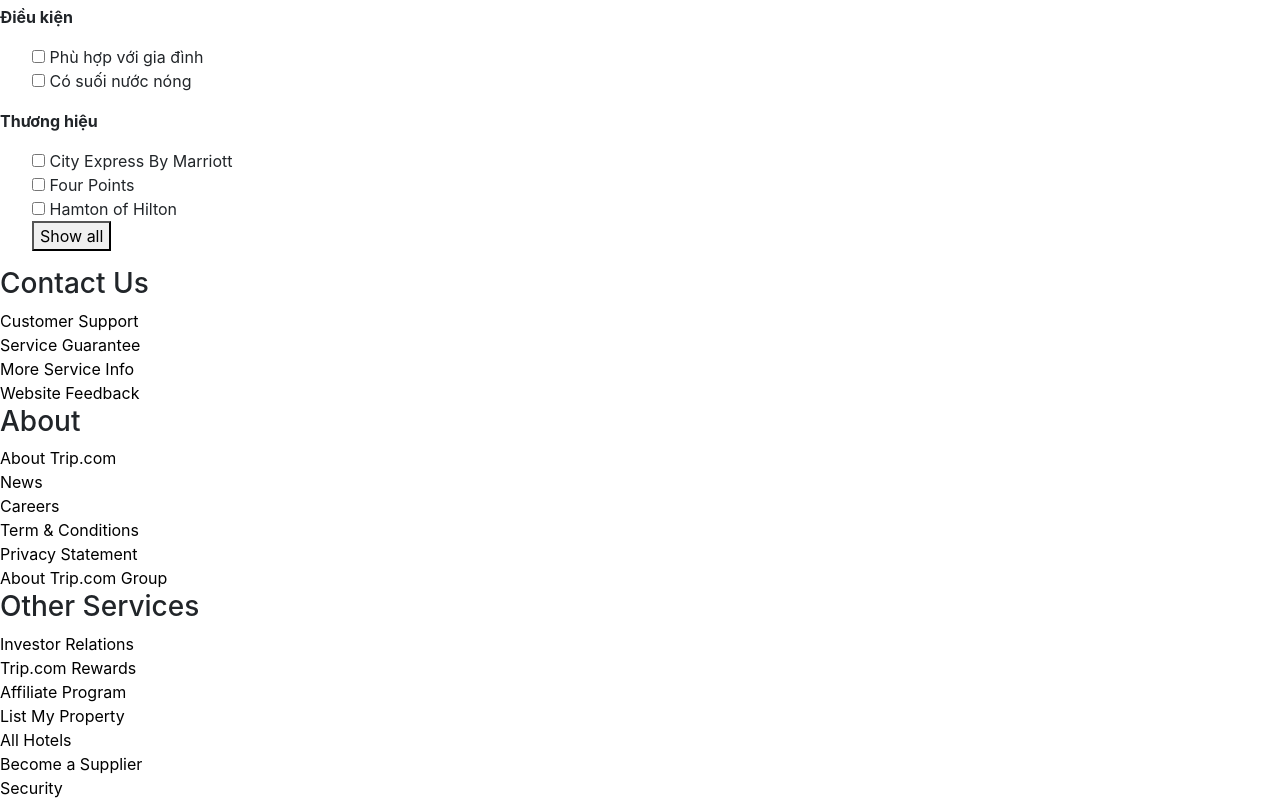
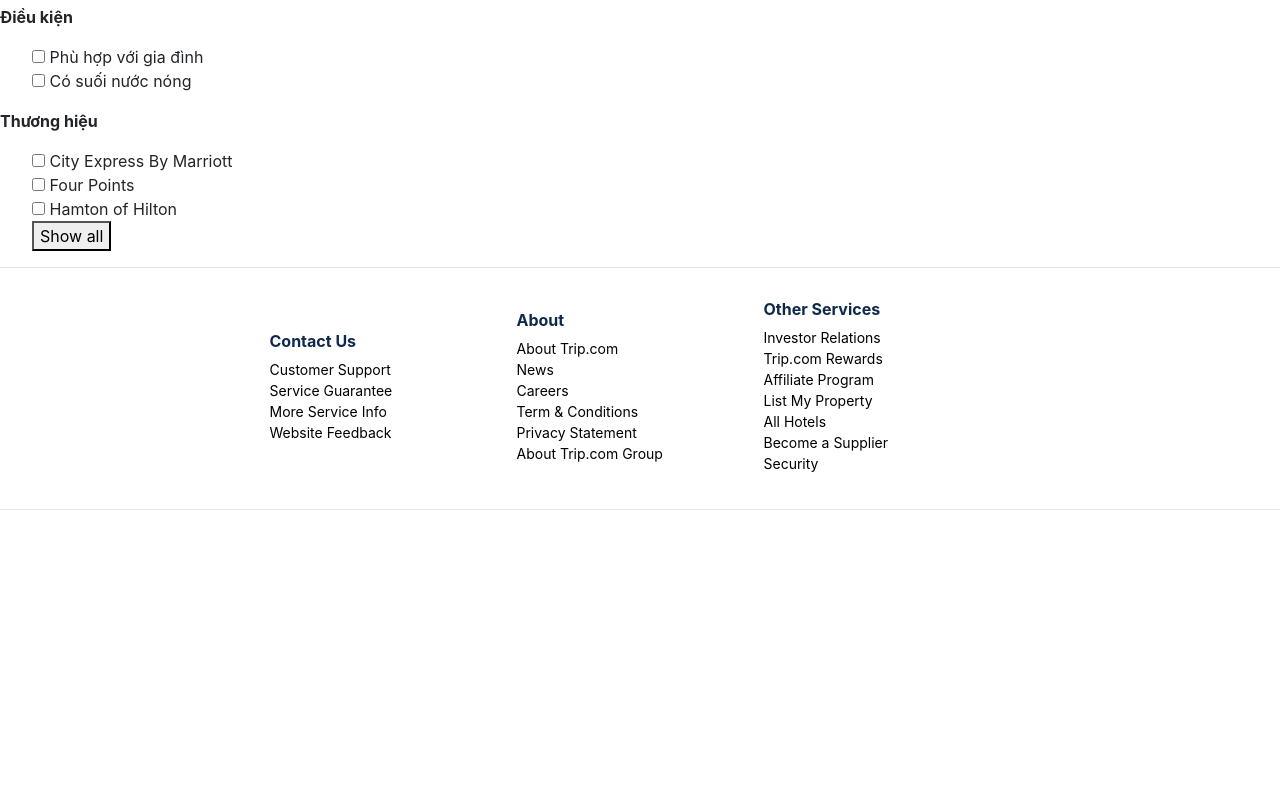
Before and after one commit to Thaopieh/Lasting, a plain HTML site: page index.html in a window 1280 px wide. Shown: the part 2219-3019 px from the top of the page. After the commit the page ends 2729 px from the top, so only its background shows below. Drawn offline with nearby package versions, Linux system fonts and the light colour scheme.

Commit message:
footer p4

```diff
--- a/css/index.css
+++ b/css/index.css
@@ -380,3 +380,53 @@ a{
   .carousel-control-next:hover {
     opacity: 0.8;
   }
+
+  .footer__main
+{
+    display: flex;
+    flex-direction: row;
+}
+
+.footer__main .footer__item
+{
+    width: 247px;
+    align-items: center;
+    align-content: center;
+}
+.footer__main .footer_links
+{
+    font-size: 14px;
+}
+
+.footer__main
+{
+    background-color: #ffffff;
+    padding-bottom: 35px;
+    font-size: 14px;
+    color: #0f294d;
+}
+
+.footer__item a
+{
+    margin-bottom: 2px;
+    font-size: 12px;
+    line-height: 1.5;
+    margin: 0;
+}
+
+.footer__item h3
+{
+    font-size: 16px;
+    font-weight: 700;
+    margin-top: 0;
+    margin-bottom: 8px;
+}
+
+.footer__main
+{
+    justify-content: center;
+    border-top: 1px solid #e4e4e4;
+    border-bottom: 1px solid #e4e4e4;
+    padding-top: 32px;
+    padding-bottom: 35px;
+}
```
